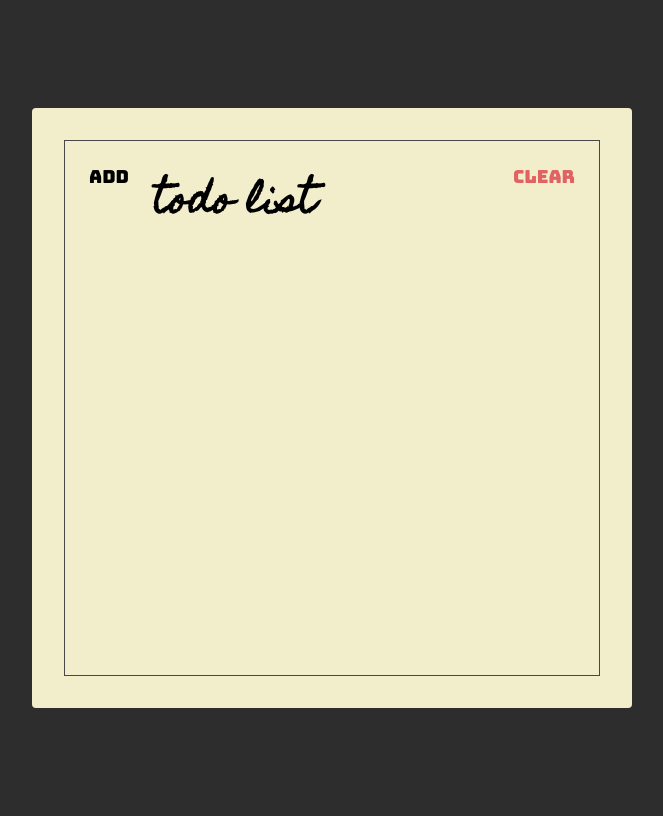
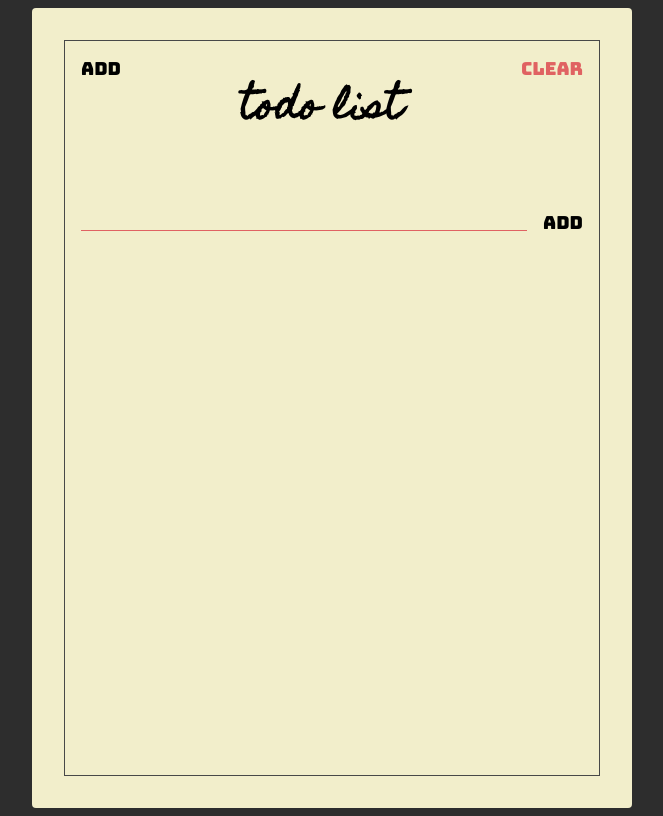
Before and after one commit to RIVALDI210/react-starer1, a website: page index.html in a window 1280 px wide. Shown: the whole page, without its empty margins (308-971 px from the left). Drawn offline with Linux system fonts and the light colour scheme.

Commit message:
create add todo section

```diff
--- a/index.html
+++ b/index.html
@@ -11,10 +11,17 @@
   <body>
     <div class="container">
       <div class="frame">
-        <div class="header">
+        <section class="header">
         <button class="header-btn">add</button>
         <h1 class="header-title ">todo list</h1>
         <button class="header-btn warna-merah">clear</button>
+        </section>
+
+      <section class="add">
+      <form class="add-form">
+      <input type="text" class="add-input">
+        <button class="add-btn">add</button>
+      </form>
 
   </div>
   </body>
--- a/styles.css
+++ b/styles.css
@@ -24,7 +24,7 @@ body {
   height: 100vh;
 }
 
-body. html {
+body.html {
   margin: 0;
   padding: 0;
 
@@ -34,7 +34,7 @@ body. html {
 
 .container {
   width: 600px;
-  height: 600px;
+  height: 800px;
   background-color: #f2eecb;
   border-radius: 4px;
 
@@ -55,6 +55,7 @@ body. html {
 
 .header-title {
   flex: 1;
+  text-align: center;
 
   font-size: 3.6rem;
   font-family: "Homemade Apple", sans-serif;
@@ -65,9 +66,47 @@ body. html {
   font-size: 1.8rem;
   font-family: "Bungee", sans-serif;
 
-  padding: 24px;
+  padding: 16px;
+  cursor: pointer;
 
   background: unset;
   border: unset;
   outline: unset;
 }
+
+.add {
+  padding: 16px;
+}
+
+.add-form {
+  display: flex;
+  align-items: flex-start;
+}
+
+.add-input {
+  background: unset;
+  border: unset;
+  padding: 0 64px;
+
+  flex: 1;
+
+  border-bottom: 1px solid var(--warna-merah);
+  outline: unset;
+
+  font-family: "Homemade Apple", sans-serif;
+  font-size: 16px;
+  text-transform: lowercase;
+}
+
+.add-btn {
+  font-size: 1.8rem;
+  font-family: "Bungee", sans-serif;
+
+  padding: 16px;
+  padding-right: unset;
+  cursor: pointer;
+
+  background: unset;
+  outline: unset;
+  border: unset;
+}
```
